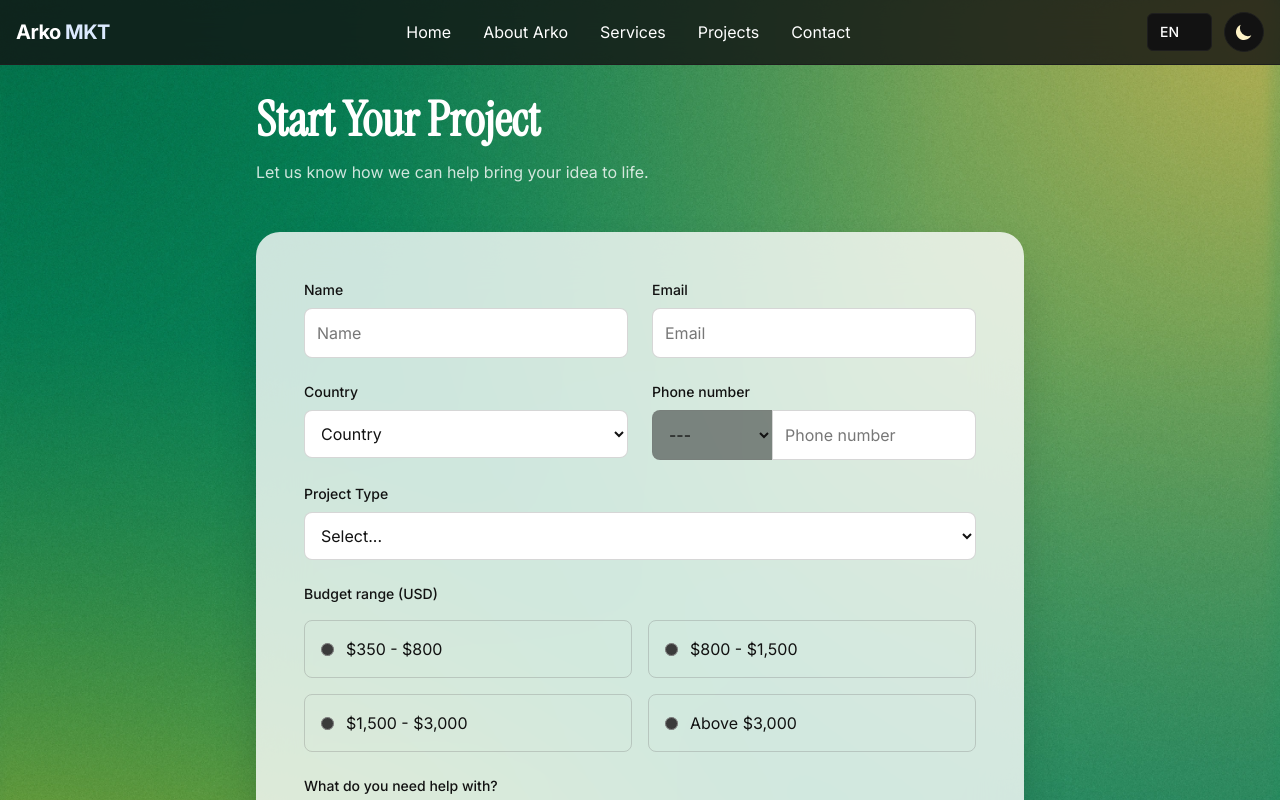
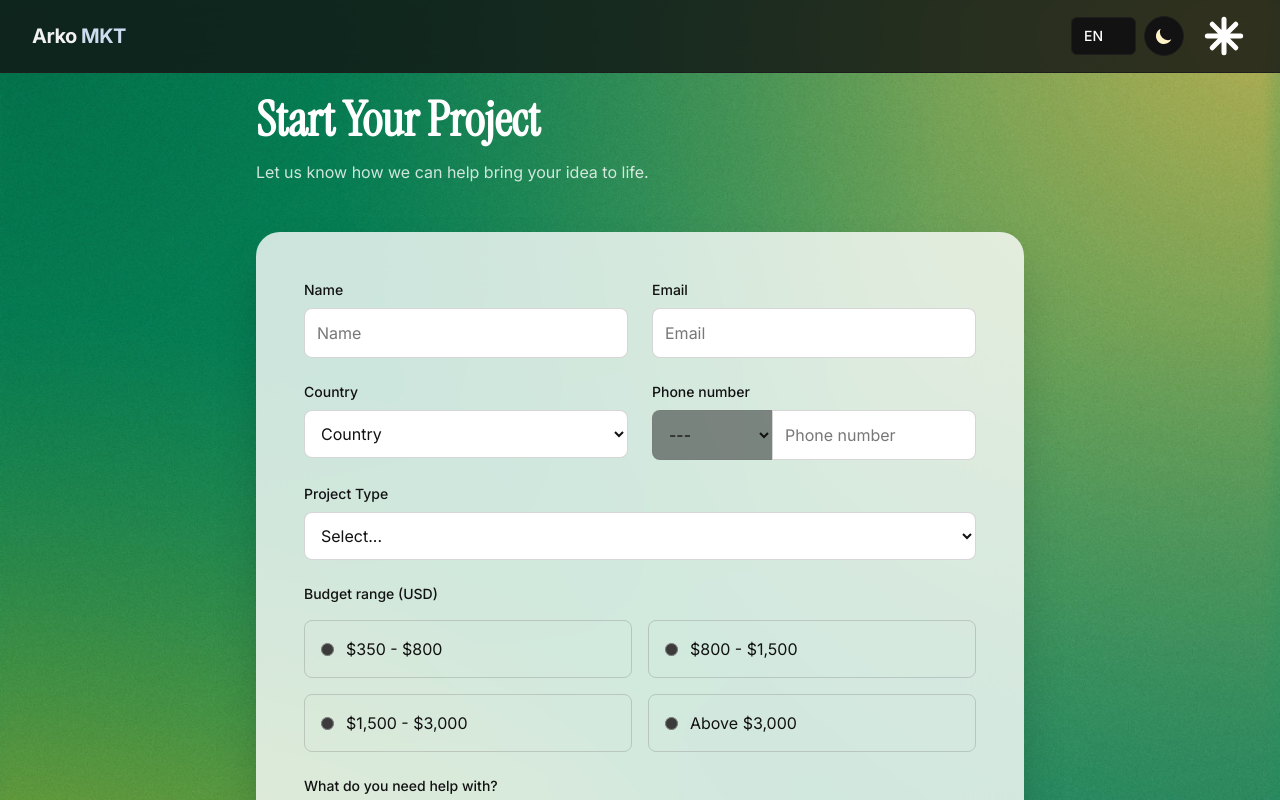
Before and after one commit to 3333444n/arkomkt, a Next.js app: page /en/contacto in a window 1280 px wide. Shown: the top 800 px of the page. Built offline with nearby package versions, Linux system fonts and the light colour scheme.

Commit message:
Implement new menu instead of a navbar

```diff
--- a/components/layout/Navbar.tsx
+++ b/components/layout/Navbar.tsx
@@ -4,30 +4,206 @@ import { useTranslations } from "next-intl";
 import { Link } from "@/i18n/config";
 import { ThemeToggle } from "./ThemeToggle";
 import { LanguageToggle } from "./LanguageToggle";
+import { useRef, useCallback } from "react";
+import { motion, useCycle, Variants, AnimatePresence } from "framer-motion";
+import { useRouter } from "next/navigation";
+
+const sidebarVariants: Variants = {
+    open: (height = 1000) => ({
+        clipPath: `circle(${height * 2 + 200}px at calc(100% - 40px) 40px)`,
+        transition: {
+            type: "spring",
+            stiffness: 20,
+            restDelta: 2,
+        },
+    }),
+    closed: {
+        clipPath: "circle(24px at calc(100% - 48px) 36px)",
+        transition: {
+            delay: 0.1,
+            type: "spring",
+            stiffness: 400,
+            damping: 40,
+        },
+    },
+};
+
+const navListVariants = {
+    open: {
+        transition: { staggerChildren: 0.07, delayChildren: 0.2 },
+    },
+    closed: {
+        transition: { staggerChildren: 0.05, staggerDirection: -1 },
+    },
+};
+
+const navItemVariants = {
+    open: {
+        y: 0,
+        opacity: 1,
+        transition: {
+            y: { stiffness: 1000, velocity: -100 },
+        },
+    },
+    closed: {
+        y: 50,
+        opacity: 0,
+        transition: {
+            y: { stiffness: 1000 },
+        },
+    },
+};
+
 
 export default function Navbar() {
     const t = useTranslations("Navbar");
+    const tFooter = useTranslations("Footer");
+    const [isOpen, toggleOpen] = useCycle(false, true);
+    const containerRef = useRef(null);
+    const router = useRouter();
+
+    const height = 1500;
+
+    const navLinks = [
+        { name: t("home"), href: "/#home" },
+        { name: t("about"), href: "/#about" },
+        { name: t("services"), href: "/#services" },
+        { name: t("projects"), href: "/#projects" },
+        { name: t("contact"), href: "/contacto" },
+    ];
+
+    const socialLinks = [
+        { key: "instagram", name: tFooter("social.instagram"), href: tFooter("links.instagram") },
+        { key: "linkedin", name: tFooter("social.linkedin"), href: tFooter("links.linkedin") },
+        { key: "facebook", name: tFooter("social.facebook"), href: tFooter("links.facebook") },
+        { key: "tiktok", name: tFooter("social.tiktok"), href: tFooter("links.tiktok") },
+        { key: "youtube", name: tFooter("social.youtube"), href: tFooter("links.youtube") },
+    ];
+
+    // Handle navigation with animation delay
+    const handleNavClick = useCallback((e: React.MouseEvent<HTMLAnchorElement>, href: string) => {
+        e.preventDefault();
+        toggleOpen(); // Start closing animation
+
+        // Wait for animation to complete before navigating
+        setTimeout(() => {
+            router.push(href);
+        }, 500); // Match this with the animation duration
+    }, [toggleOpen, router]);
 
     return (
-        <nav className="fixed top-0 left-0 right-0 z-50 bg-background/80 backdrop-blur-md border-b border-gray-light">
-            <div className="container mx-auto px-4 py-3 flex justify-between items-center">
-                <Link href="/" className="text-xl font-bold tracking-tight">
+        <motion.nav
+            initial={false}
+            animate={isOpen ? "open" : "closed"}
+            custom={height}
+            ref={containerRef}
+            className={`fixed top-0 left-0 right-0 z-50 ${isOpen ? 'h-screen' : 'h-auto'}`}
+        >
+            {/* Header / Top Bar */}
+            <div className={`absolute top-0 left-0 right-0 z-50 flex justify-between items-center px-4 py-3 md:px-8 bg-background/80 backdrop-blur-md border-b border-gray-light transition-colors duration-300`}>
+                {/* Logo */}
+                <Link href="/" className="text-xl font-bold tracking-tight z-50 mix-blend-difference text-foreground">
                     Arko <span className="text-baby-blue">MKT</span>
                 </Link>
 
-                <div className="hidden md:flex items-center space-x-8">
-                    <Link href="/#home" className="hover:text-baby-blue transition-colors">{t("home")}</Link>
-                    <Link href="/#about" className="hover:text-baby-blue transition-colors">{t("about")}</Link>
-                    <Link href="/#services" className="hover:text-baby-blue transition-colors">{t("services")}</Link>
-                    <Link href="/#projects" className="hover:text-baby-blue transition-colors">{t("projects")}</Link>
-                    <Link href="/contacto" className="hover:text-baby-blue transition-colors">{t("contact")}</Link>
-                </div>
+                <div className="flex items-center gap-4 z-50">
+                    {/* Toggles */}
+                    <div className="flex items-center gap-2 mix-blend-difference text-foreground">
+                        <LanguageToggle />
+                        <ThemeToggle />
+                    </div>
 
-                <div className="flex items-center space-x-3">
-                    <LanguageToggle />
-                    <ThemeToggle />
+                    {/* Asterisk Toggle */}
+                    <button
+                        onClick={() => toggleOpen()}
+                        className="w-12 h-12 flex items-center justify-center focus:outline-none mix-blend-difference text-foreground"
+                        aria-label="Toggle Menu"
+                    >
+                        <motion.div
+                            animate={{ rotate: isOpen ? 180 : 0 }}
+                            transition={{ duration: 0.4 }}
+                            className="w-8 h-8 md:w-10 md:h-10 text-current"
+                        >
+                            <svg viewBox="0 0 24 24" fill="none" xmlns="http://www.w3.org/2000/svg" className="w-full h-full">
+                                <path d="M12 2V22M2 12H22M4.92893 4.92893L19.0711 19.0711M19.0711 4.92893L4.92893 19.0711" stroke="currentColor" strokeWidth="3" strokeLinecap="round" strokeLinejoin="round" />
+                            </svg>
+                        </motion.div>
+                    </button>
                 </div>
             </div>
-        </nav>
+
+            {/* Menu Overlay */}
+            <motion.div
+                className="absolute top-0 left-0 w-full h-full bg-background/80 backdrop-blur-md border-r border-gray-light/20 shadow-2xl overflow-hidden"
+                variants={sidebarVariants}
+            >
+                {/* Two Column Layout Container */}
+                <div className="flex flex-col md:flex-row h-full w-full px-4 md:px-12 lg:px-20 overflow-auto pt-24 pb-8">
+
+                    {/* Left Column - Social Links (Desktop) / Bottom (Mobile) */}
+                    <motion.div
+                        variants={navItemVariants}
+                        className="order-2 md:order-1 md:w-1/3 flex flex-col justify-end md:justify-center items-start mt-12 md:mt-0 md:pr-8"
+                    >
+                        <div className="flex flex-col gap-3 md:gap-4">
+                            {socialLinks.map((link) => (
+                                <a
+                                    key={link.key}
+                                    href={link.href}
+                                    target="_blank"
+                                    rel="noopener noreferrer"
+                                    className="flex items-center text-sm md:text-base text-gray-mid hover:text-foreground transition-colors group lowercase"
+                                >
+                                    {link.name}
+                                    <ArrowIcon className="ml-1 w-3 h-3 transition-transform group-hover:-translate-y-0.5 group-hover:translate-x-0.5" />
+                                </a>
+                            ))}
+                        </div>
+                    </motion.div>
+
+                    {/* Right Column - Navigation Links */}
+                    <div className="order-1 md:order-2 md:w-2/3 flex flex-col justify-center">
+                        <motion.ul variants={navListVariants} className="w-full space-y-4 md:space-y-6">
+                            {navLinks.map((link) => (
+                                <motion.li
+                                    key={link.name}
+                                    variants={navItemVariants}
+                                    whileHover={{ x: 10 }}
+                                    whileTap={{ scale: 0.95 }}
+                                    className="border-b border-gray-light/30 pb-2 md:pb-4 last:border-none"
+                                >
+                                    <a
+                                        href={link.href}
+                                        onClick={(e) => handleNavClick(e, link.href)}
+                                        className="flex items-center justify-between text-3xl md:text-5xl lg:text-6xl font-normal hover:font-black uppercase text-foreground transition-all duration-300 group cursor-pointer"
+                                    >
+                                        <span>{link.name}</span>
+                                        <ArrowIcon className="w-6 h-6 md:w-10 md:h-10 transition-colors text-foreground" />
+                                    </a>
+                                </motion.li>
+                            ))}
+                        </motion.ul>
+                    </div>
+                </div>
+            </motion.div>
+        </motion.nav>
     );
 }
+
+function ArrowIcon({ className }: { className?: string }) {
+    return (
+        <svg
+            xmlns="http://www.w3.org/2000/svg"
+            viewBox="0 0 24 24"
+            fill="none"
+            stroke="currentColor"
+            strokeWidth="2"
+            strokeLinecap="round"
+            strokeLinejoin="round"
+            className={className}
+        >
+            <line x1="7" y1="17" x2="17" y2="7"></line>
+            <polyline points="7 7 17 7 17 17"></polyline>
+        </svg>
+    )
+}
```
Also changed, not shown: public/images/ui/asterisk.svg (added).
